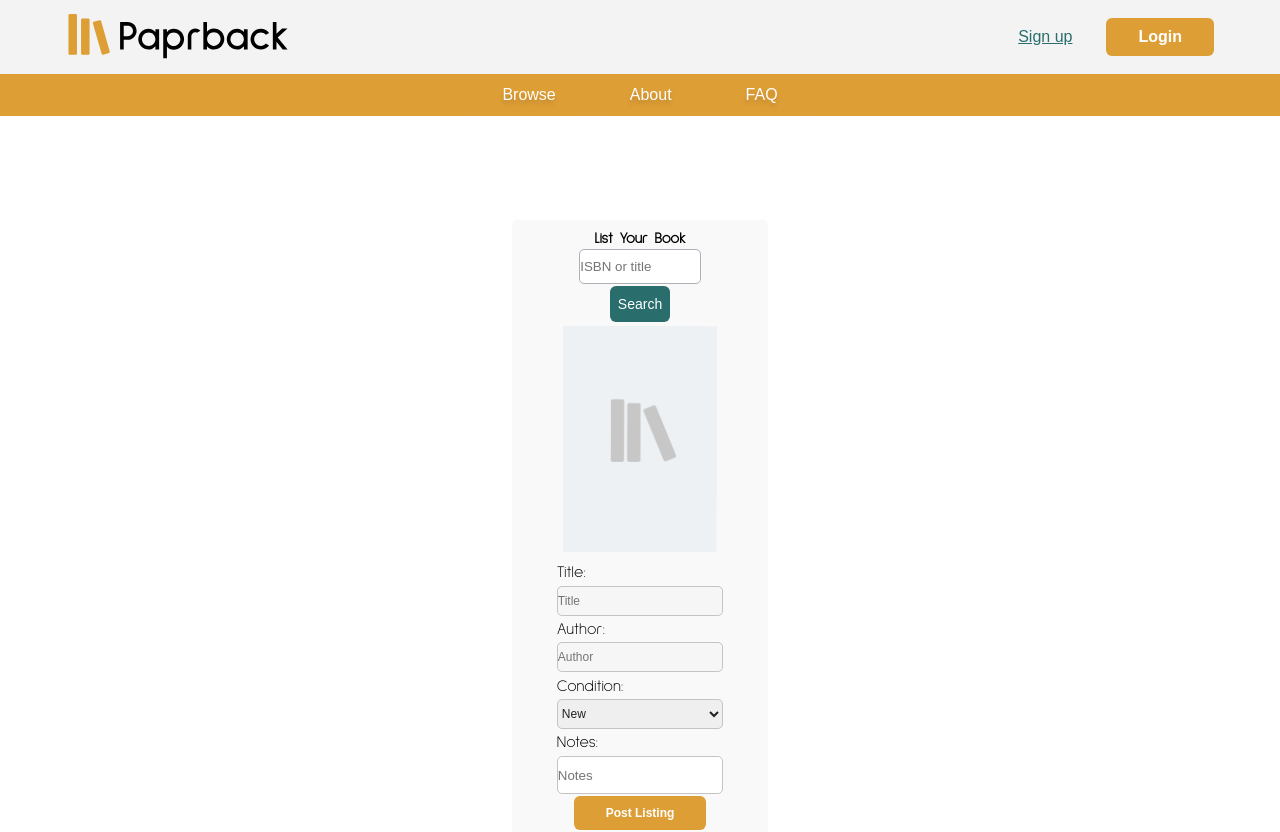
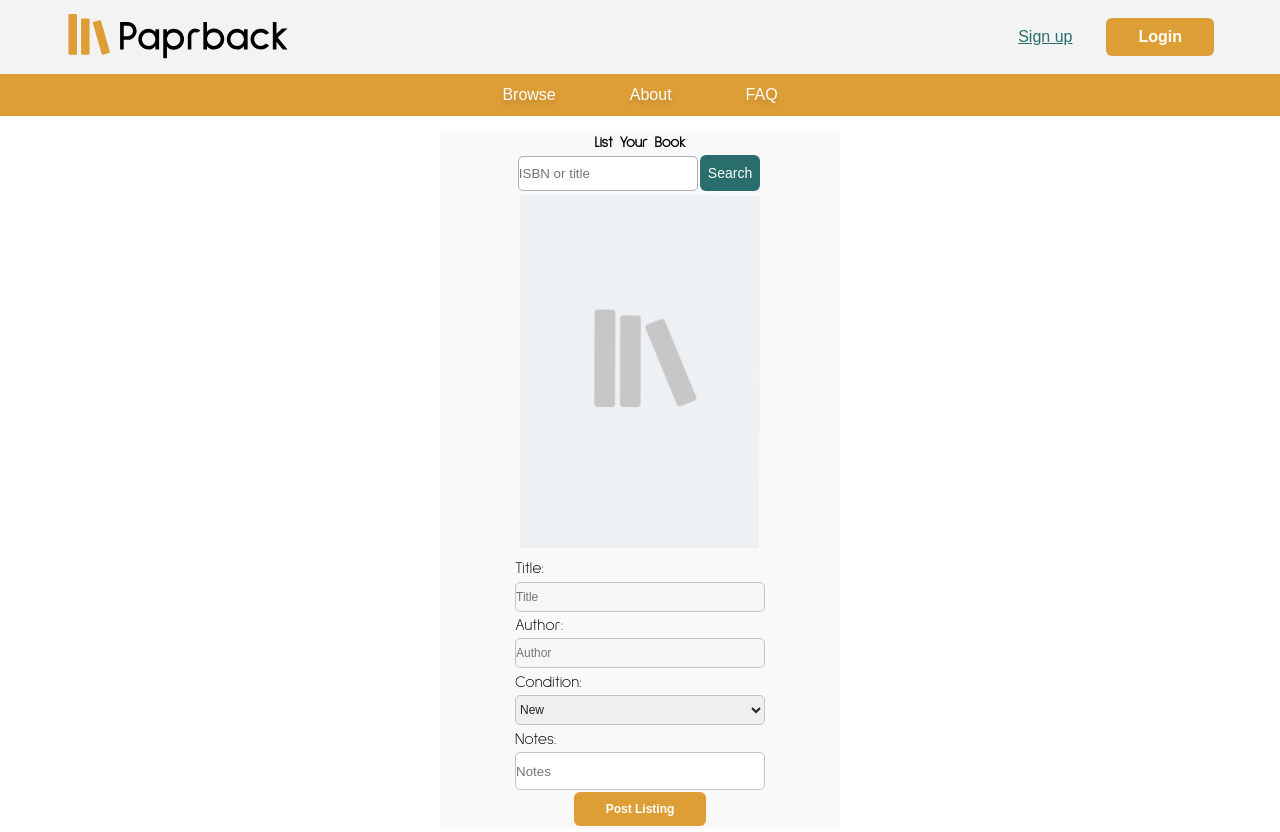
Before and after one commit to n335h/soc_byteclub_paprback, a React (Create React App) app in the folder frontend/: page /listbook in a window 1280 px wide. Shown: the top 832 px of the page. Built offline with nearby package versions, Linux system fonts and the light colour scheme; no server answers.

Commit message:
rem replaced vw

```diff
--- a/frontend/src/App.css
+++ b/frontend/src/App.css
@@ -1,9 +1,7 @@
 .App {
   text-align: center;
 }
-main {
-  height: 100vh; /* Hide vertical scrollbar */
-}
+
   /* Hide the vertical scroll bar */
   ::-webkit-scrollbar {
     width: 0em;
@@ -17,5 +15,5 @@ main {
     overflow-y: scroll;
   }
   .pages {
-    padding-top: 10vh;
+    padding-top: 1vh;
   }
--- a/frontend/src/App.js
+++ b/frontend/src/App.js
@@ -1,26 +1,26 @@
-import React from "react";
-import Header from "./components/header/Header";
-import Home from "./pages/Home";
-import Signup from "./pages/Signup";
-import Login from "./pages/Login";
-import Dashboard from "./pages/Dashboard";
-import Browse from "./pages/Browse";
-import About from "./pages/About";
-import FAQ from "./pages/FAQ";
-import Listings from "./pages/Listings";
-import ListBook from "./pages/ListBook";
-import Offer from "./pages/Offer";
+import React from 'react';
+import Header from './components/header/Header';
+import Home from './pages/Home';
+import Signup from './pages/Signup';
+import Login from './pages/Login';
+import Dashboard from './pages/Dashboard';
+import Browse from './pages/Browse';
+import About from './pages/About';
+import FAQ from './pages/FAQ';
+import Listings from './pages/Listings';
+import ListBook from './pages/ListBook';
+import Offer from './pages/Offer';
 
-import Footer from "./components/footer/Footer";
-import "./App.css";
-import { Routes, Route } from "react-router-dom";
-import { useEffect, useState } from "react";
+import Footer from './components/footer/Footer';
+import './App.css';
+import { Routes, Route } from 'react-router-dom';
+import { useEffect, useState } from 'react';
 
 function App() {
   // const [loggedIn, setLoggedIn] = useState(false);
-  const [message, setMessage] = useState("");
+  const [message, setMessage] = useState('');
   useEffect(() => {
-    fetch("http://localhost:5432/message")
+    fetch('http://localhost:5432/message')
       .then((res) => res.json())
       .then((data) => setMessage(data.message));
   }, []);
@@ -28,7 +28,6 @@ function App() {
   return (
     <main className="App">
       <Header />
-      <h1>{message}</h1>
 
       <Routes>
         <Route path="/" element={<Home />} />
--- a/frontend/src/components/header/Header.js
+++ b/frontend/src/components/header/Header.js
@@ -7,6 +7,7 @@ import userIconGrey from '../../assets/icons/userIconGrey.png';
 function Header() {
   const [menuOpen, setMenuOpen] = useState(false);
 
+  // useEffect to handle resizing and closing the menu on smaller screens
   useEffect(() => {
     const handleResize = () => {
       if (window.innerWidth <= 600) {
@@ -20,6 +21,7 @@ function Header() {
     };
   }, []);
 
+  // Function to toggle the menu
   const handleToggleMenu = () => {
     setMenuOpen(!menuOpen);
   };
@@ -29,11 +31,13 @@ function Header() {
       <div className="header-container">
         <div className="header-top">
           <div className="logo-container">
+            {/* Render the logo and link it to the homepage */}
             <Link to="/">
               <img src={logo} alt="Logo" />
             </Link>
           </div>
           <div className="user-access">
+            {/* Render signup and login buttons and link them to their respective pages */}
             <Link to="/signup">
               <button className="signup">Sign up</button>
             </Link>
@@ -45,6 +49,7 @@ function Header() {
         <div className="menuBar">
           <div className="header-bottom">
             <nav className={`navbar ${menuOpen ? 'open' : ''}`}>
+              {/* Render user icon and link it to the login page */}
               <Link to="/login">
                 <img
                   className="userIcon"
@@ -52,30 +57,33 @@ function Header() {
                   alt="User"
                 />
               </Link>
-                <div
-                  className="menu-toggle"
-                  onClick={handleToggleMenu}
-                >
+              <div className="menu-toggle" onClick={handleToggleMenu}>
+                {/* Render the menu toggle button */}
                 <div className="bar"></div>
                 <div className="bar"></div>
                 <div className="bar"></div>
               </div>
-
               <ul className={`menu ${menuOpen ? 'open' : ''}`}>
+                {/* Render navigation buttons and link them to their respective pages */}
                 <li>
                   <Link to="/browse">
-                      <button id="navbutton"className="browse">Browse</button>
+                    <button id="navbutton" className="browse">
+                      Browse
+                    </button>
                   </Link>
                 </li>
-
                 <li>
                   <Link to="/about">
-                      <button id="navbutton" className="about">About</button>
+                    <button id="navbutton" className="about">
+                      About
+                    </button>
                   </Link>
                 </li>
                 <li>
                   <Link to="/faq">
-                      <button id="navbutton" className="faq">FAQ</button>
+                    <button id="navbutton" className="faq">
+                      FAQ
+                    </button>
                   </Link>
                 </li>
               </ul>
--- a/frontend/src/components/listYourBook/listYourBook.css
+++ b/frontend/src/components/listYourBook/listYourBook.css
@@ -1,9 +1,9 @@
 #listBookContainer {
     background-color: #F9F9F9;
-    width: 20vw;
-    margin: 3vh auto;
+    width: 40rem;
+    margin: 1vh auto;
     border-radius: 0.5rem;
-    padding: 1vh 0 1vh 0;
+
     display: flex;
     flex-direction: column;
     justify-content: flex-start;
--- a/frontend/src/components/listYourBookInput/listYourBookInput.css
+++ b/frontend/src/components/listYourBookInput/listYourBookInput.css
@@ -1,6 +1,6 @@
 
    .list-book-input{
-    width: 14vw;
+    width: 25rem;
     margin: auto;
    }
    .signUp  {
@@ -27,4 +27,5 @@
     border-radius: 0.5rem;
     border: 1px solid #acb1b8;
     width: 9.5vw;
+    width: 18rem;
 }
--- a/frontend/src/components/listYourBookOutput/ListYourBookOutput.js
+++ b/frontend/src/components/listYourBookOutput/ListYourBookOutput.js
@@ -1,8 +1,6 @@
-// import tokillamockingbird from "../../assets/images/books/to-kill-a-mockingbird.png";
-
-import "./listYourBookOutput.css";
+// Importing CSS file and default cover image
+import './listYourBookOutput.css';
 import coverdefault from '../../assets/images/coverDefault.png';
-
 
 //Creating a listed books array
 //1. Create a new array - in a data file.
@@ -13,19 +11,18 @@ import coverdefault from '../../assets/images/coverDefault.png';
 //6. return an object with the requred structure (holding all the props and their inherent value)
 //7. A state variable is needed for the notes and condition
 
-// function handleChange(e) {
-
-// }
-
 function ListYourBookOutput(props) {
   return (
     <div>
+      {/* Render book cover image */}
+      <img
+        id="cover"
+        src={props.book.cover_img || coverdefault}
+        alt="book cover"
+      />
 
-      <img id="cover" src={props.book.cover_img || coverdefault} alt="book cover" />
-
-
+      {/* Render book title */}
       <p className="outputFormLabels">Title:</p>
-
       <input
         className="outputForm"
         id="title"
@@ -34,6 +31,8 @@ function ListYourBookOutput(props) {
         value={props.book.title}
         disabled="disabled"
       ></input>
+
+      {/* Render book author */}
       <p className="outputFormLabels">Author:</p>
       <input
         className="outputForm"
@@ -42,18 +41,10 @@ function ListYourBookOutput(props) {
         placeholder="Author"
         disabled="disabled"
       ></input>
-      {/* <p className="outputFormLabels">Published:</p>
-      <input
-        className="outputForm"
-        id="published"
-        placeholder="Published"
-        type="text"
-        value={props.book.publishedDate}
-        disabled="disabled"
-      ></input> */}
 
+      {/* Render book condition */}
       <p className="outputFormLabels">Condition:</p>
-       <form id="condition" onChange={props.onChangeCondition}>
+      <form id="condition" onChange={props.onChangeCondition}>
         <select className="outputForm" name="Condition">
           <option value="New">New</option>
           <option value="Like New">Like New</option>
@@ -61,9 +52,10 @@ function ListYourBookOutput(props) {
           <option value="Good">Good</option>
           <option value="Acceptable">Acceptable</option>
           <option value="Poor">Poor</option>
-
         </select>
       </form>
+
+      {/* Render book notes */}
       <p className="outputFormLabels">Notes:</p>
       <input
         onChange={props.onChangeNotes}
@@ -74,6 +66,7 @@ function ListYourBookOutput(props) {
       ></input>
       <br></br>
 
+      {/* Render post listing button */}
       <button
         className="postListing"
         onClick={props.onClick}
@@ -86,10 +79,3 @@ function ListYourBookOutput(props) {
 }
 
 export default ListYourBookOutput;
-
-//PLAN
-//1. Create a new variable - new listing (object)
-//2. set params - combination of title, author, published date, condition, notes
-//Assisgn the content of notes and condition to individual states
-//3. Adjust SQL database - to have column for conditon, notes
-//4. Construct a fetch request to post the new listing to the database - TBC??
--- a/frontend/src/components/listYourBookOutput/listYourBookOutput.css
+++ b/frontend/src/components/listYourBookOutput/listYourBookOutput.css
@@ -5,7 +5,7 @@
 }
 
 .outputForm {
-    width: 13vw;
+    width: 25rem;
     font-size: var(--text-s);
     height:3rem;
     border-radius: 0.5rem;
@@ -15,20 +15,20 @@
 .outputFormLabels {
     font-size:var(--text-r);
     display: flex;
-    width: 13vw;
+    width: 25rem;
     margin: 0.3vh auto;
     justify-content: flex-start;
 }
 
 .outputFormNotes {
-    width: 13vw;
+    width: 25rem;
     height: 3vw;
     border-radius: 0.5rem;
     border: 1px solid #c4c4c4;
 }
 
 .outputForm p {
-    width: 14vw;
+    width: 25rem;
     justify-content: flex-start;
 }
 
--- a/frontend/src/pages/Home.css
+++ b/frontend/src/pages/Home.css
@@ -8,6 +8,7 @@
 
 .hero {
   width: 100%;
+  height: 60vh;
   object-fit: cover;
   z-index: -1 ;
 }
```
Also changed, not shown: frontend/src/components/listYourBook/ListYourBook.js (+39 -47 lines). Lines whose indentation alone changed are shown as unchanged.
